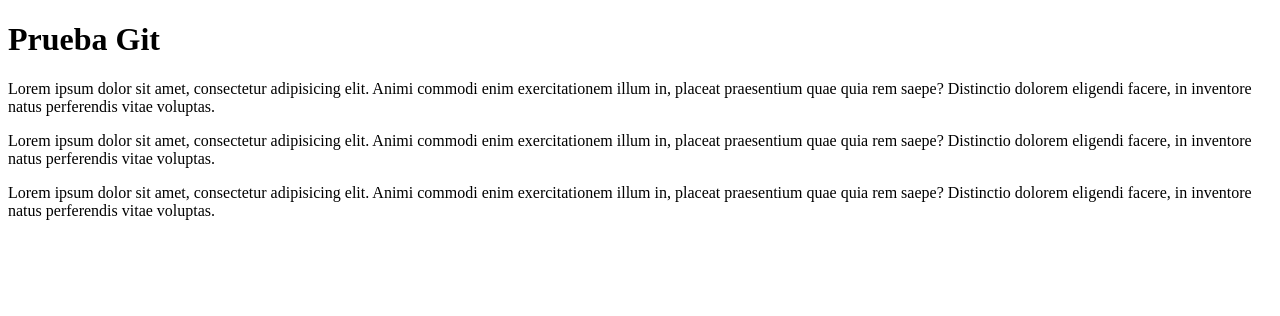
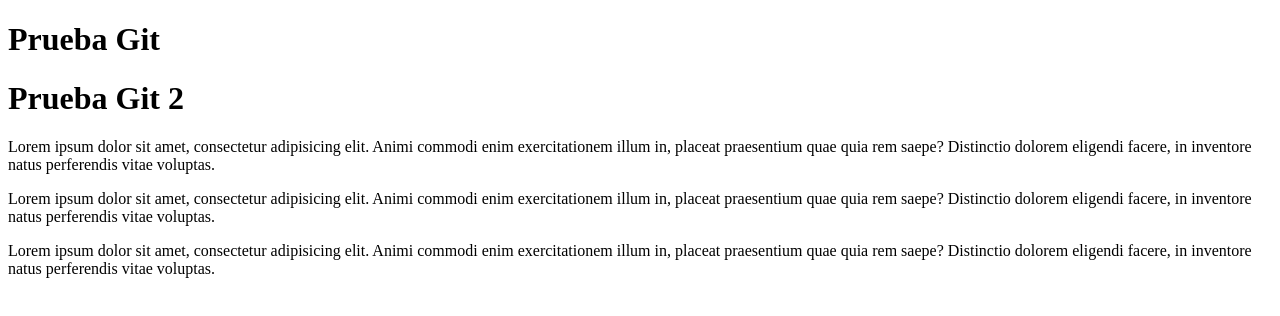
Before and after one commit to jmvazquezm/prueba_git, a plain HTML site: page index.html in a window 1280 px wide. Drawn offline with Linux system fonts and the light colour scheme.

Commit message:
prueba cambio

```diff
--- a/index.html
+++ b/index.html
@@ -10,6 +10,7 @@
 <body>
 
 <h1> Prueba Git</h1>
+<h1> Prueba Git 2</h1>
 
 <p>Lorem ipsum dolor sit amet, consectetur adipisicing elit. Animi commodi enim exercitationem illum in, placeat praesentium quae quia rem saepe? Distinctio dolorem eligendi facere, in inventore natus perferendis vitae voluptas.</p>
 <p>Lorem ipsum dolor sit amet, consectetur adipisicing elit. Animi commodi enim exercitationem illum in, placeat praesentium quae quia rem saepe? Distinctio dolorem eligendi facere, in inventore natus perferendis vitae voluptas.</p>
```
